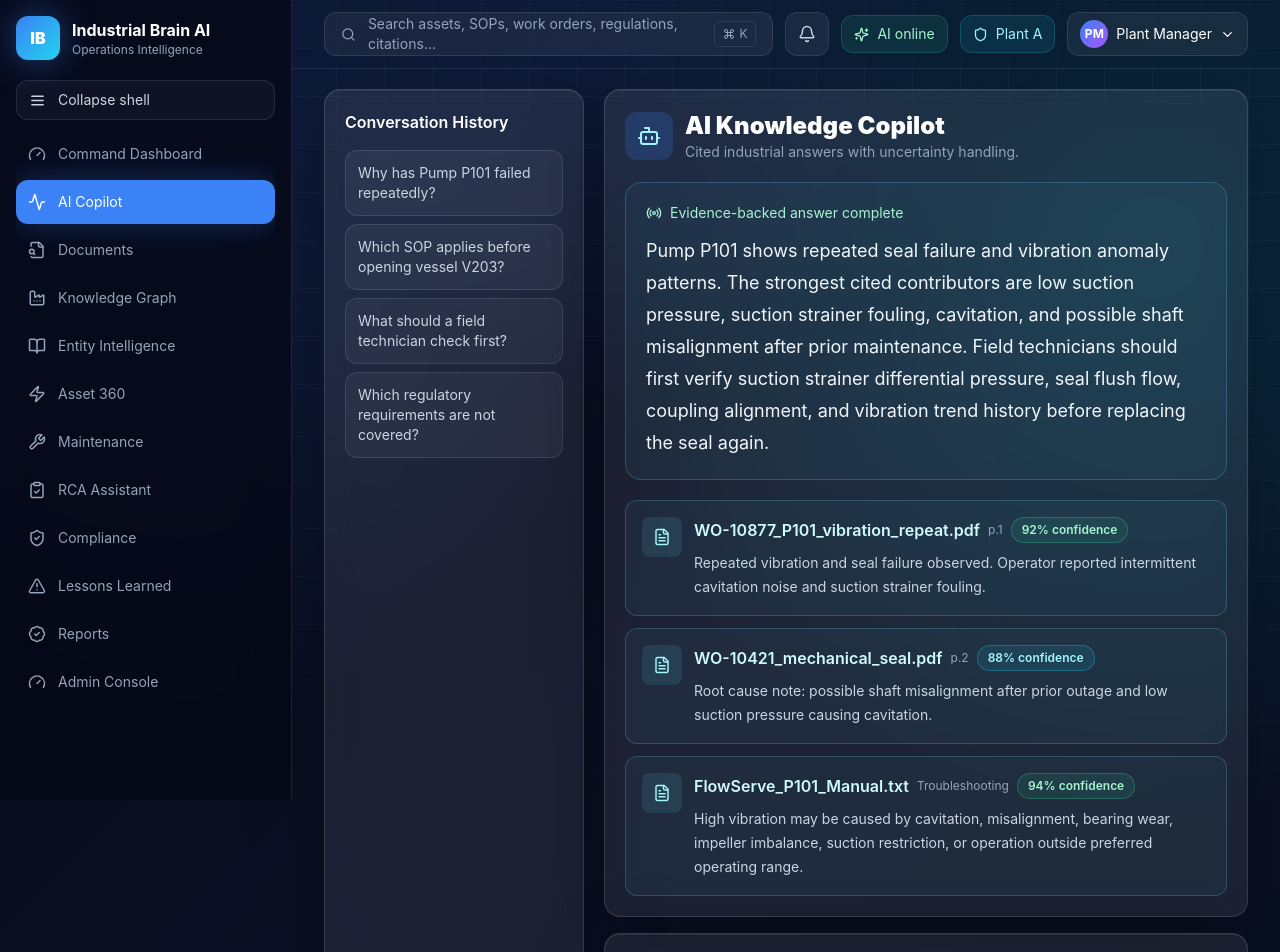
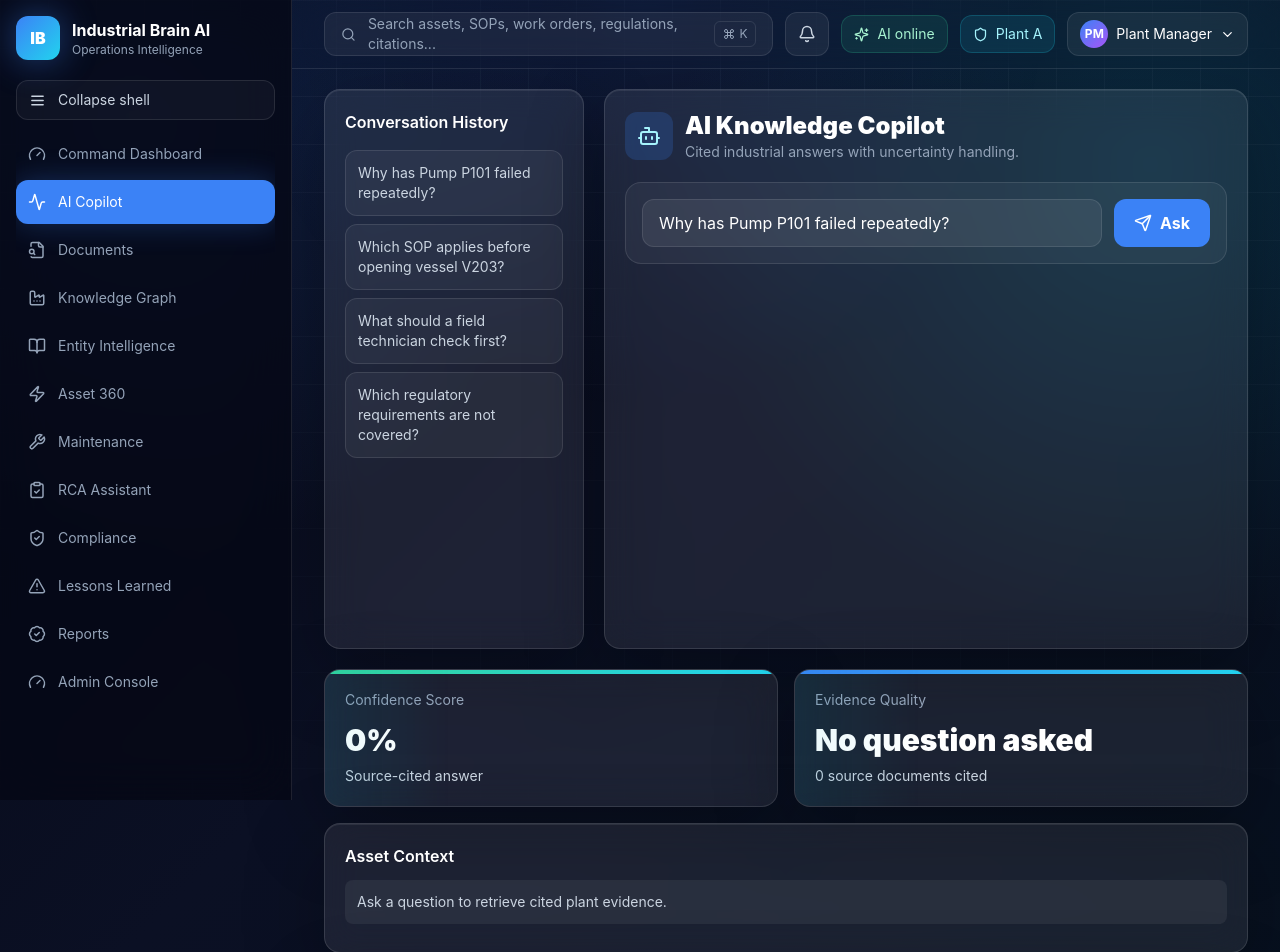
Before and after one commit to Janicebenita/AI-powered-Industrial-Knowledge-Intelligence, a Next.js app in the folder frontend/: page /platform/copilot in a window 1280 px wide. Shown: the top 952 px of the page. Built offline with nearby package versions, Linux system fonts and the light colour scheme.

Commit message:
Improve copilot citation guardrails

```diff
--- a/frontend/app/page.tsx
+++ b/frontend/app/page.tsx
@@ -85,6 +85,13 @@ export default function LandingPage() {
         ))}
       </section>
       <section className="mx-auto max-w-7xl px-6 py-16">
+        <div className="mb-6">
+          <p className="text-sm font-semibold uppercase tracking-[0.18em] text-cyan-300">Business case</p>
+          <h2 className="mt-2 text-3xl font-black">Estimated Impact Metrics</h2>
+          <p className="mt-3 max-w-3xl text-sm leading-6 text-slate-400">
+            Illustrative ROI assumptions for a pilot plant, based on reduced search time, faster troubleshooting, and source-cited AI responses.
+          </p>
+        </div>
         <div className="grid gap-4 md:grid-cols-4">
           {["35% faster troubleshooting", "97% citation coverage", "418 hours saved", "$433k annual ROI"].map((item) => (
             <div key={item} className="glass rounded-2xl p-5 text-center">
--- a/frontend/app/platform/copilot/page.tsx
+++ b/frontend/app/platform/copilot/page.tsx
@@ -40,6 +40,14 @@ type CopilotResponse = {
   related_documents: string[];
   suggested_next_actions: string[];
   evidence_strength: string;
+};
+
+type AnswerSection = {
+  recommendedSop: string;
+  reason: string;
+  evidence: string[];
+  relatedAssets: string[];
+  confidence: string;
 };
 
 const answers: Record<string, StaticAnswer> = {
@@ -106,13 +114,96 @@ function confidencePercent(value: number) {
   return Math.round(value <= 1 ? value * 100 : value);
 }
 
+function inferRecommendedSop(question: string, answer: string, documents: string[]) {
+  const sourceText = `${question} ${answer} ${documents.join(" ")}`.toLowerCase();
+  const sopDocument = documents.find((document) => /sop|procedure|loto|isolation|permit/i.test(document));
+
+  if (sopDocument) {
+    return sopDocument;
+  }
+  if (sourceText.includes("v203") || sourceText.includes("v-203") || sourceText.includes("vessel")) {
+    return "SOP-VES-203 Pressure Vessel Opening and Confined Space Entry";
+  }
+  if (sourceText.includes("p101") || sourceText.includes("p-101") || sourceText.includes("pump")) {
+    return "SOP_22_Pump_Isolation.txt";
+  }
+  if (sourceText.includes("electrical") || sourceText.includes("arc flash") || sourceText.includes("ep501")) {
+    return "LOTO_Procedure.txt";
+  }
+  return "No specific SOP identified from cited evidence";
+}
+
+function buildAnswerSection({
+  question,
+  answerText,
+  citations,
+  confidence,
+  response,
+  fallback
+}: {
+  question: string;
+  answerText: string;
+  citations: Array<{ title: string; quote: string }>;
+  confidence: string;
+  response: CopilotResponse | null;
+  fallback: StaticAnswer;
+}): AnswerSection {
+  const insufficient = response?.evidence_strength === "insufficient" || citations.length === 0;
+  const relatedAssets = insufficient
+    ? []
+    : response?.related_assets?.length
+    ? response.related_assets
+    : fallback.context.filter((item) => /\b(P|C|B|HX|V|EP)-?\d{3}\b|P101|V203|EP501|HX401|C201|B203/i.test(item));
+  const evidence = citations.length
+    ? citations.slice(0, 4).map((citation) => `${citation.title}: ${citation.quote}`)
+    : ["No source citation was returned. Ask a narrower question or upload the missing evidence document."];
+
+  return {
+    recommendedSop: insufficient ? "Not available from cited evidence" : inferRecommendedSop(question, answerText, citations.map((citation) => citation.title)),
+    reason: answerText,
+    evidence,
+    relatedAssets: relatedAssets.length ? relatedAssets : ["No specific related asset detected"],
+    confidence
+  };
+}
+
+function StructuredAnswer({ section }: { section: AnswerSection }) {
+  const rows = [
+    { label: "Recommended SOP", body: section.recommendedSop },
+    { label: "Reason", body: section.reason },
+    { label: "Evidence", list: section.evidence },
+    { label: "Related Assets", list: section.relatedAssets },
+    { label: "Confidence", body: section.confidence }
+  ];
+
+  return (
+    <div className="grid gap-4">
+      {rows.map((row) => (
+        <div key={row.label} className="rounded-xl border border-white/10 bg-white/[0.045] p-4">
+          <h3 className="mb-2 text-sm font-bold uppercase tracking-normal text-cyan-200">{row.label}:</h3>
+          {row.list ? (
+            <div className="grid gap-2">
+              {row.list.map((item, index) => (
+                <p key={`${row.label}-${index}`} className="break-words text-sm leading-6 text-slate-100">
+                  {item}
+                </p>
+              ))}
+            </div>
+          ) : (
+            <p className="break-words text-base leading-7 text-slate-100">{row.body}</p>
+          )}
+        </div>
+      ))}
+    </div>
+  );
+}
+
 export default function CopilotPage() {
   const [question, setQuestion] = useState("Why has Pump P101 failed repeatedly?");
-  const [asked, setAsked] = useState(true);
+  const [asked, setAsked] = useState(false);
   const [response, setResponse] = useState<CopilotResponse | null>(null);
   const [isAsking, setIsAsking] = useState(false);
   const [error, setError] = useState("");
-  const fallback = getFallbackAnswer(question);
 
   async function askCopilot(nextQuestion = question) {
     const trimmed = nextQuestion.trim();
@@ -147,7 +238,7 @@ export default function CopilotPage() {
     }
   }
 
-  const answerText = response?.direct_answer ?? fallback.answer;
+  const answerText = response?.direct_answer ?? "";
   const citations = response?.citations?.length
     ? response.citations.map((citation, index) => ({
         id: `${citation.document_id}-${citation.chunk_id}-${index}`,
@@ -156,16 +247,19 @@ export default function CopilotPage() {
         confidence: confidencePercent(citation.confidence),
         quote: citation.quote
       }))
-    : fallback.citations.map((citation, index) => ({ ...citation, id: `fallback-${index}` }));
-  const confidence = response ? `${confidencePercent(response.confidence)}%` : fallback.confidence;
-  const evidence = response ? response.evidence_strength : fallback.evidence;
+    : [];
+  const confidence = response ? `${confidencePercent(response.confidence)}%` : "0%";
+  const evidence = response ? response.evidence_strength : "No question asked";
+  const structuredAnswer = response
+    ? buildAnswerSection({ question, answerText, citations, confidence, response, fallback: getFallbackAnswer(question) })
+    : null;
   const context = response
     ? [
         ...(response.related_assets.length ? response.related_assets.map((asset) => `Asset ${asset}`) : ["No specific asset detected"]),
         ...(response.related_documents.length ? response.related_documents.slice(0, 4) : ["No related documents returned"]),
         ...response.suggested_next_actions.slice(0, 3)
       ]
-    : fallback.context;
+    : ["Ask a question to retrieve cited plant evidence."];
 
   return (
     <div className="grid min-w-0 gap-5 xl:grid-cols-[260px_minmax(0,1fr)] 2xl:grid-cols-[260px_minmax(0,1fr)_300px]">
@@ -192,6 +286,27 @@ export default function CopilotPage() {
               <p className="break-words text-sm text-slate-400">Cited industrial answers with uncertainty handling.</p>
             </div>
           </div>
+          <div className="mb-5 rounded-2xl border border-white/10 bg-white/[0.05] p-4">
+            <div className="flex flex-col gap-3 sm:flex-row">
+              <input
+                value={question}
+                onChange={(event) => setQuestion(event.target.value)}
+                onKeyDown={(event) => {
+                  if (event.key === "Enter") {
+                    void askCopilot();
+                  }
+                }}
+                className="min-h-12 min-w-0 flex-1 rounded-xl border border-white/10 bg-white/[0.07] px-4 outline-none focus:border-cyan-300"
+              />
+              <button
+                onClick={() => void askCopilot()}
+                disabled={isAsking}
+                className="inline-flex min-h-12 shrink-0 items-center justify-center gap-2 rounded-xl bg-blue-500 px-5 font-bold hover:bg-cyan-500 disabled:cursor-not-allowed disabled:opacity-60"
+              >
+                {isAsking ? <Loader2 className="animate-spin" size={18} /> : <Send size={18} />} Ask
+              </button>
+            </div>
+          </div>
           {asked ? (
             <div className="rounded-2xl border border-cyan-300/20 bg-cyan-300/5 p-5">
               <div className="mb-3 flex items-center gap-2 text-sm text-emerald-200">
@@ -203,34 +318,19 @@ export default function CopilotPage() {
                   <AlertTriangle className="shrink-0" size={18} />
                   <span>{error}</span>
                 </div>
+              ) : isAsking ? (
+                <p className="break-words text-lg leading-8 text-slate-100">Retrieving relevant uploaded document chunks...</p>
+              ) : structuredAnswer ? (
+                <StructuredAnswer section={structuredAnswer} />
               ) : (
-                <p className="break-words text-lg leading-8 text-slate-100">{isAsking ? "Retrieving relevant uploaded document chunks..." : answerText}</p>
+                <p className="break-words text-lg leading-8 text-slate-100">
+                  Ask a question to search indexed documents. The copilot will decline if it cannot find cited evidence.
+                </p>
               )}
             </div>
           ) : null}
           <div className="mt-5 grid gap-3">
             {!isAsking && citations.map((citation) => <CitationCard key={citation.id} {...citation} />)}
-          </div>
-        </GlassCard>
-        <GlassCard>
-          <div className="flex flex-col gap-3 sm:flex-row">
-            <input
-              value={question}
-              onChange={(event) => setQuestion(event.target.value)}
-              onKeyDown={(event) => {
-                if (event.key === "Enter") {
-                  void askCopilot();
-                }
-              }}
-              className="min-h-12 min-w-0 flex-1 rounded-xl border border-white/10 bg-white/[0.07] px-4 outline-none focus:border-cyan-300"
-            />
-            <button
-              onClick={() => void askCopilot()}
-              disabled={isAsking}
-              className="inline-flex min-h-12 shrink-0 items-center justify-center gap-2 rounded-xl bg-blue-500 px-5 font-bold hover:bg-cyan-500 disabled:cursor-not-allowed disabled:opacity-60"
-            >
-              {isAsking ? <Loader2 className="animate-spin" size={18} /> : <Send size={18} />} Ask
-            </button>
           </div>
         </GlassCard>
       </section>
```
Also changed, not shown: 2 other files (tests, documents, lock files or other folders).
